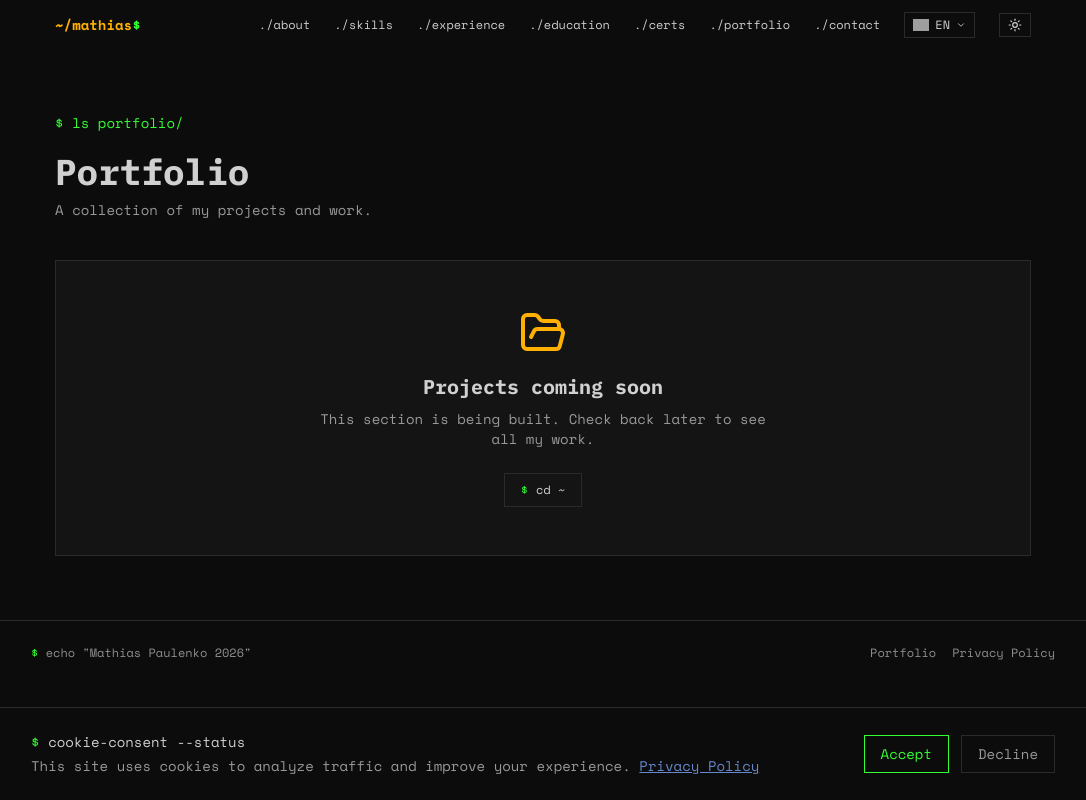
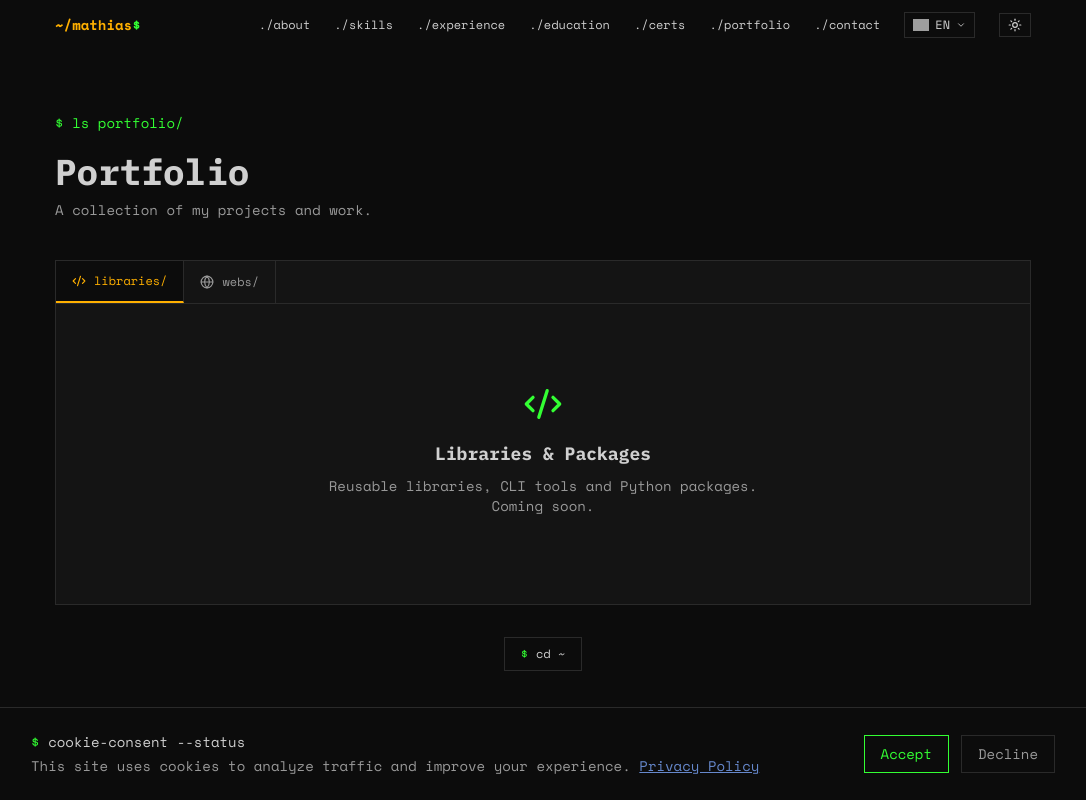
Before and after one commit to MathiasPaulenko/mathias-paulenko-cv, a React (Vite) app: page /portfolio in a window 1280 px wide. Shown: the whole page, without its empty margins (97-1183 px from the left). Built offline with nearby package versions, Linux system fonts and the light colour scheme; grey boxes are pictures that could not be loaded.

Commit message:
feat(portfolio): split Portfolio page into Libraries and Webs tabs with i18n

```diff
--- a/src/components/pages/PortfolioPage.jsx
+++ b/src/components/pages/PortfolioPage.jsx
@@ -1,13 +1,20 @@
+import { useState } from 'react'
 import { useTranslation } from '../../hooks/useTranslation'
 import { Navbar } from '../layout/Navbar'
 import { Footer } from '../layout/Footer'
-import { motion } from 'framer-motion'
+import { motion, AnimatePresence } from 'framer-motion'
 import { fadeInUp } from '../../helpers/animations'
 import { Link } from 'react-router-dom'
-import { FolderOpen } from 'lucide-react'
+import { FolderOpen, Code2, Globe } from 'lucide-react'
 
 export const PortfolioPage = () => {
   const t = useTranslation()
+  const [activeTab, setActiveTab] = useState('libraries')
+
+  const tabs = [
+    { id: 'libraries', label: t.tabLibraries || 'libraries/', icon: Code2 },
+    { id: 'webs', label: t.tabWebs || 'webs/', icon: Globe },
+  ]
 
   return (
     <div className="min-h-screen bg-[#0c0c0c] text-[#d0d0d0]">
@@ -31,14 +38,72 @@ export const PortfolioPage = () => {
             </p>
           </div>
 
-          <div className="border border-[#2a2a2a] bg-[#141414] p-8 md:p-12 text-center">
-            <FolderOpen size={48} className="mx-auto text-[#ffb000] mb-4" />
-            <h2 className="text-xl font-bold text-[#d0d0d0] mb-2">
-              {t.portfolioPagePlaceholder || 'Projects coming soon'}
-            </h2>
-            <p className="text-[#999999] font-mono text-sm mb-6 max-w-md mx-auto">
-              {t.portfolioPagePlaceholderDesc || 'This section is being built. Check back later to see all my work.'}
-            </p>
+          <div className="border border-[#2a2a2a] bg-[#141414]">
+            <div className="flex border-b border-[#2a2a2a]">
+              {tabs.map((tab) => {
+                const Icon = tab.icon
+                const isActive = activeTab === tab.id
+                return (
+                  <button
+                    key={tab.id}
+                    onClick={() => setActiveTab(tab.id)}
+                    className={`flex items-center gap-2 px-4 py-3 font-mono text-xs transition-all duration-300 border-r border-[#2a2a2a] ${
+                      isActive
+                        ? 'text-[#ffb000] bg-[#0c0c0c] border-b-2 border-b-[#ffb000]'
+                        : 'text-[#999999] hover:text-[#d0d0d0] hover:bg-[#1a1a1a]'
+                    }`}
+                  >
+                    <Icon size={14} />
+                    {tab.label}
+                  </button>
+                )
+              })}
+            </div>
+
+            <div className="p-6 md:p-8 min-h-[300px]">
+              <AnimatePresence mode="wait">
+                {activeTab === 'libraries' && (
+                  <motion.div
+                    key="libraries"
+                    variants={fadeInUp}
+                    initial="hidden"
+                    animate="visible"
+                    exit="hidden"
+                    className="text-center py-12"
+                  >
+                    <Code2 size={40} className="mx-auto text-[#33ff33] mb-4" />
+                    <h3 className="text-lg font-bold text-[#d0d0d0] mb-2">
+                      {t.librariesPlaceholder || 'Libraries & Packages'}
+                    </h3>
+                    <p className="text-[#999999] font-mono text-sm max-w-md mx-auto">
+                      {t.librariesPlaceholderDesc || 'Reusable libraries, CLI tools and Python packages. Coming soon.'}
+                    </p>
+                  </motion.div>
+                )}
+
+                {activeTab === 'webs' && (
+                  <motion.div
+                    key="webs"
+                    variants={fadeInUp}
+                    initial="hidden"
+                    animate="visible"
+                    exit="hidden"
+                    className="text-center py-12"
+                  >
+                    <Globe size={40} className="mx-auto text-[#00cccc] mb-4" />
+                    <h3 className="text-lg font-bold text-[#d0d0d0] mb-2">
+                      {t.websPlaceholder || 'Websites & Web Apps'}
+                    </h3>
+                    <p className="text-[#999999] font-mono text-sm max-w-md mx-auto">
+                      {t.websPlaceholderDesc || 'Full websites, landing pages and web applications. Coming soon.'}
+                    </p>
+                  </motion.div>
+                )}
+              </AnimatePresence>
+            </div>
+          </div>
+
+          <div className="mt-8 text-center">
             <Link
               to="/"
               className="inline-flex items-center gap-2 px-4 py-2 border border-[#2a2a2a] hover:border-[#ffb000] hover:text-[#ffb000] text-[#d0d0d0] transition-all duration-300 font-mono text-xs"
--- a/src/data/translations.js
+++ b/src/data/translations.js
@@ -43,6 +43,12 @@ export const translations = {
     portfolioSectionTitle: 'My Portfolio',
     portfolioSectionDesc: 'Explore all my projects, experiments and case studies in one place.',
     portfolioSectionCta: 'cd portfolio/',
+    tabLibraries: 'libraries/',
+    tabWebs: 'webs/',
+    librariesPlaceholder: 'Libraries & Packages',
+    librariesPlaceholderDesc: 'Reusable libraries, CLI tools and Python packages. Coming soon.',
+    websPlaceholder: 'Websites & Web Apps',
+    websPlaceholderDesc: 'Full websites, landing pages and web applications. Coming soon.',
 
     experience: [
       {
@@ -263,6 +269,12 @@ export const translations = {
     portfolioSectionTitle: 'Mi Portfolio',
     portfolioSectionDesc: 'Explora todos mis proyectos, experimentos y casos de estudio en un solo lugar.',
     portfolioSectionCta: 'cd portfolio/',
+    tabLibraries: 'librerías/',
+    tabWebs: 'webs/',
+    librariesPlaceholder: 'Librerías y Paquetes',
+    librariesPlaceholderDesc: 'Librerías reutilizables, herramientas CLI y paquetes Python. Próximamente.',
+    websPlaceholder: 'Webs y Aplicaciones Web',
+    websPlaceholderDesc: 'Sitios web completos, landing pages y aplicaciones web. Próximamente.',
 
     experience: [
       {
@@ -483,6 +495,12 @@ export const translations = {
     portfolioSectionTitle: '我的作品集',
     portfolioSectionDesc: '在一个地方探索我的所有项目、实验和案例研究。',
     portfolioSectionCta: 'cd portfolio/',
+    tabLibraries: '库/',
+    tabWebs: '网站/',
+    librariesPlaceholder: '库与包',
+    librariesPlaceholderDesc: '可复用的库、CLI工具和Python包。即将上线。',
+    websPlaceholder: '网站与Web应用',
+    websPlaceholderDesc: '完整的网站、落地页和Web应用。即将上线。',
 
     experience: [
       {
--- a/vite.config.js
+++ b/vite.config.js
@@ -5,6 +5,9 @@ import path from 'path'
 export default defineConfig({
   plugins: [react()],
   base: '/',
+  server: {
+    port: 5174,
+  },
   resolve: {
     alias: {
       '@': path.resolve(__dirname, './src'),
```
